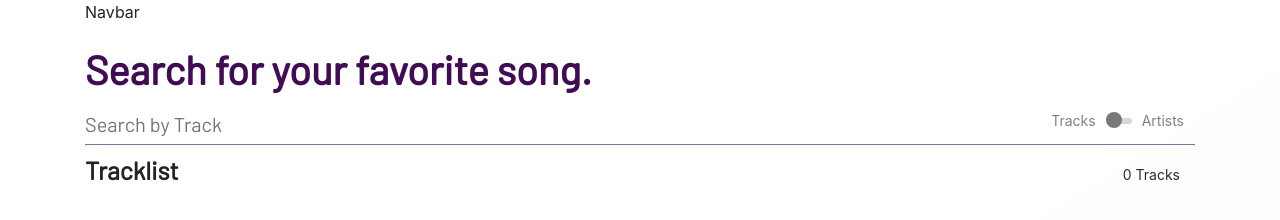
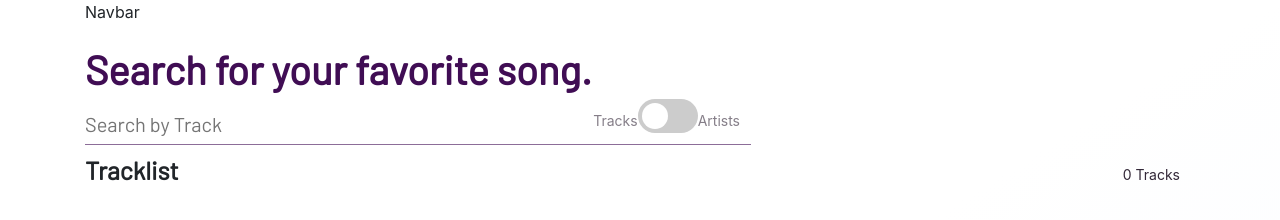
Before and after one commit to nischal-p/CIS550-450, a React app in the folder client/: page /search in a window 1280 px wide. Built offline with nearby package versions, Linux system fonts and the light colour scheme.

Commit message:
add functionality to search by artist

```diff
--- a/client/src/components/searchPage/searchPage.js
+++ b/client/src/components/searchPage/searchPage.js
@@ -15,9 +15,19 @@ const SearchPage = () => {
         setSearchParameter(event.target.value)
     }
 
+	const onCheck = () => {
+		if (artistOrTrack == "Search by Track") {
+			setArtistOrTrack('Search by Artist')
+		} else {
+			setArtistOrTrack('Search by Track')
+		}
+	}
+
 	const handleSubmit = event => {
 		event.preventDefault();
 
+		// check which parameter is selected
+		if (artistOrTrack == "Search by Track") {
 			fetch('http://localhost:8081/search/' + searchParameter, {
 				method : 'get',
 				headers : {'Content-Type':'application/json'}
@@ -27,6 +37,19 @@ const SearchPage = () => {
 
 				console.log(res)
 			})
+		}
+		else {
+			fetch('http://localhost:8081/search/artist/' + searchParameter, {
+				method : 'get',
+				headers : {'Content-Type':'application/json'}
+			}).then((response) => response.json())
+			.then(res => {
+				setResults(res)
+
+				console.log(res)
+			})
+		}
+
 	}
 
 
@@ -43,10 +66,10 @@ const SearchPage = () => {
 						<div class="artists-tracks">
 							<label class="checkbox-label">
 								<span>Tracks</span>
-								<div class="switch-box">
-									<input type="checkbox" />
-									<span class="checkbox-span"></span>
-								</div>
+								<label className="switch">
+									<input type="checkbox" onChange={onCheck}/>
+									<span class="slider round"></span>
+								</label>
 								<span>Artists</span>
 							</label>
 						</div>
--- a/client/src/style/searchPage.css
+++ b/client/src/style/searchPage.css
@@ -28,6 +28,7 @@
   transition: border-bottom-color .2s;
   margin-bottom: 10px;
   z-index: 2;
+  width: 60%;
 }
 
 .search-input {
@@ -60,48 +61,53 @@
   font-size: 14px;
 }
 
-.switch-box {
-  height: 20px;
-  width: 26px;
-  border-radius: 10px;
+.switch {
   position: relative;
-  margin: 0 10px;
+  display: inline-block;
+  width: 60px;
+  height: 34px;
 }
 
-.switch-box::before {
-  content: "";
-  width: 100%;
-  left: 0;
-  top: 8px;
-  height: 6px;
-  background-color: #d6d6d6;
-  border-radius: 3px;
-  position: absolute;
+.switch input {
+  opacity: 0;
+  width: 0;
+  height: 0;
 }
 
-.switch-box input {
+.slider {
   position: absolute;
+  cursor: pointer;
   top: 0;
   left: 0;
-  width: 100%;
-  height: 100%;
-  appearance: none;
-  z-index: 1;
-  margin: 0;
-  padding: 0;
-  background: transparent;
-  border: 0 none;
+  right: 0;
+  bottom: 0;
+  background-color: #ccc;
+  -webkit-transition: .4s;
+  transition: .4s;
 }
 
-.switch-box span {
+.slider:before {
   position: absolute;
-  top: 2px;
-  left: 0;
-  width: 16px;
-  height: 16px;
-  background-color: #797979;
-  border-radius: 8px;
-  transition: all .2s;
+  content: "";
+  height: 26px;
+  width: 26px;
+  left: 4px;
+  bottom: 4px;
+  background-color: white;
+  -webkit-transition: .4s;
+  transition: .4s;
+}
+
+input:checked + .slider:before {
+  transform: translateX(26px);
+}
+
+.slider.round {
+  border-radius: 34px;
+}
+
+.slider.round:before {
+  border-radius: 50%;
 }
 
 .results-container {
```
Also changed, not shown: server/routes.js (+66 -1 lines). Lines whose indentation alone changed are shown as unchanged.
